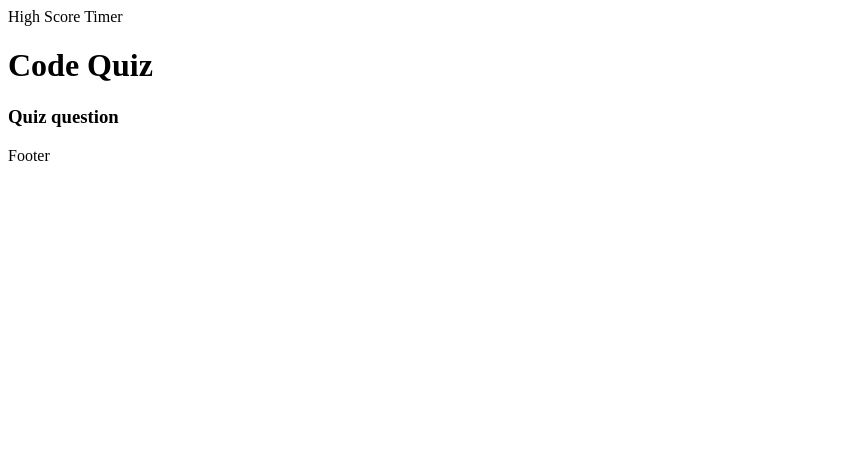
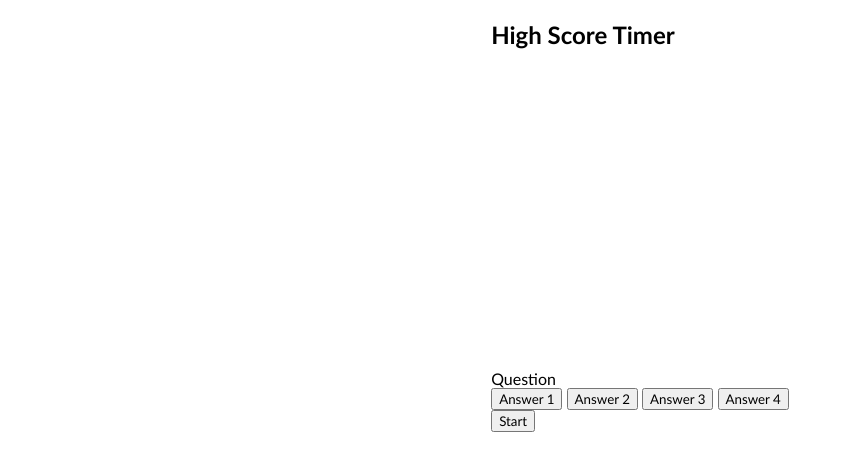
Before and after one commit to nigelloch/codequiz, a plain HTML site: page index.html in a window 1280 px wide. Shown: the whole page, without its empty margins (0-844 px from the left). Drawn offline with Linux system fonts and the light colour scheme.

Commit message:
added buttons

```diff
--- a/assets/css/style.css
+++ b/assets/css/style.css
@@ -0,0 +1,21 @@
+* {
+    font-family: 'Trebuchet MS', 'Lucida Sans Unicode', 'Lucida Grande', 'Lucida Sans', Arial, sans-serif;;
+
+}
+
+
+body {
+    margin: 0;
+    padding: 0;
+    display: flex;
+    width: 100vw;
+    height: 100vh;
+    justify-content: center;
+    align-items: center;
+}
+.sticky {
+    position: fixed;
+    top: 0;
+    width: 100%;
+    justify-content: space-between;
+}
--- a/index.html
+++ b/index.html
@@ -11,15 +11,24 @@
 </head>
 <body>
     <header>
-        High Score
-        Timer
+        <h2 class="sticky">High Score
+            Timer
+        </h2>
     </header>
-    <div>
-        <h1>Code Quiz</h1>
-        <h3>Quiz question</h3>
+    <div class="container">
+        <div>
+            Question
+        </div>
+        <div id="question-container" class="hide"></div>
+            <button class="btn">Answer 1</button>
+            <button class="btn">Answer 2</button>
+            <button class="btn">Answer 3</button>
+            <button class="btn">Answer 4</button>
+        <div class="answers"></div>
+            <button id="startbtn" class="startbtn-btn">Start</button>
     </div>
     <footer>
-        Footer
+
     </footer>
 </body>
 </html>
```
